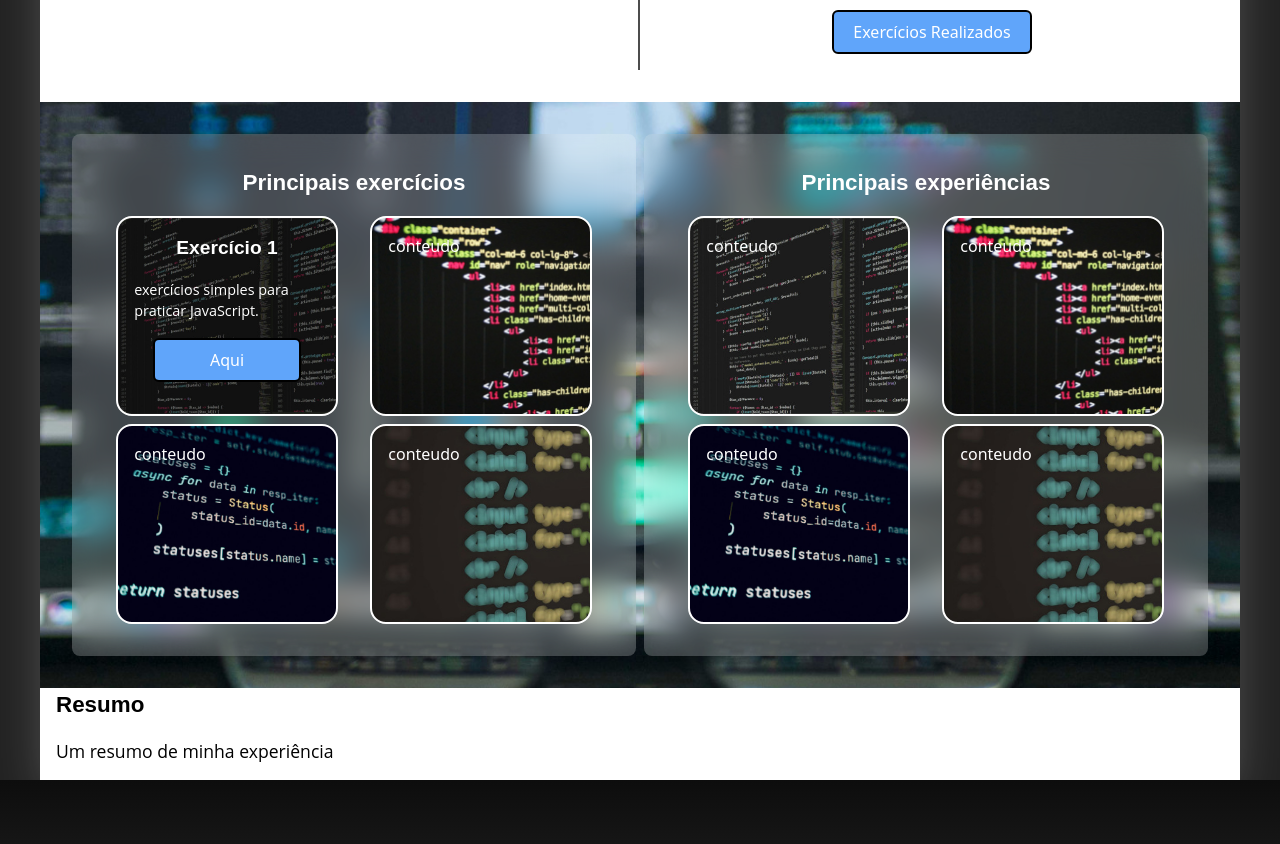
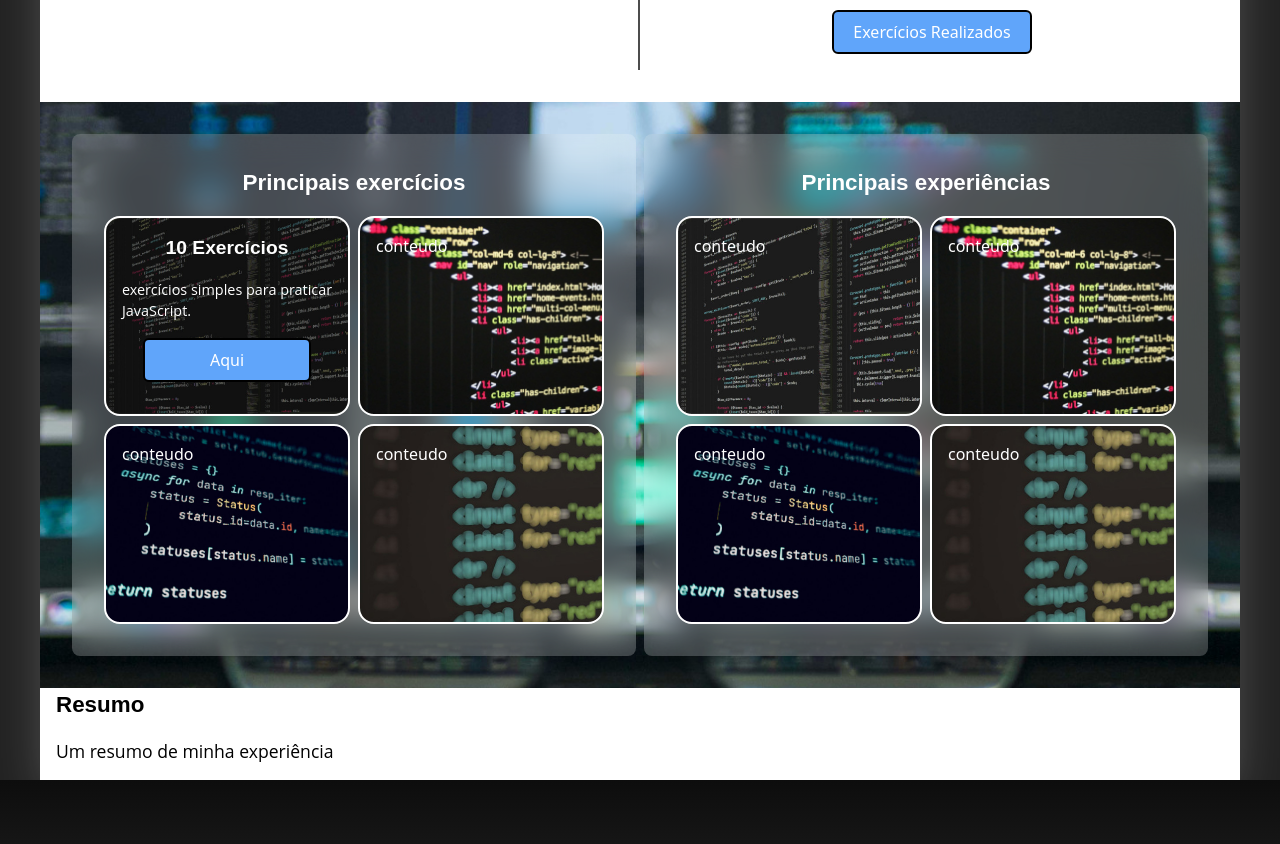
Before and after one commit to RosiestSloth/JavaScript-Trajectory, a Nuxt app: page / in a window 1280 px wide. Shown: the part 485-1329 px from the top of the page. Built offline with nearby package versions, Linux system fonts and the light colour scheme; grey boxes are pictures that could not be loaded.

Commit message:
Atualização do tamanho das caixas

```diff
--- a/pages/index.vue
+++ b/pages/index.vue
@@ -27,16 +27,16 @@
           </div>
         </section>
         <section class="mx-[-16px] bg-[url('/imgs/programador.jpg')] bg-cover bg-fixed bg-center p-8 flex flex-col md:flex-row md:flex-gap-4 items-center">
-          <div class="backdrop-blur-lg bg-white/20 p-8 rounded-lg shadow-lg h-full w-[80%] md:w-[50%] mr-2 mb-4 md:mb-0">
+          <div class="backdrop-blur-lg min-w-[300px] bg-white/20 p-8 rounded-lg shadow-lg h-full w-[80%] md:w-[50%] mr-2 mb-4 md:mb-0">
             <h2 id="texto-conteiner" class="text-white text-[1.4em] font-montserrat font-[700] text-center mb-4">
               Principais exercícios
             </h2>
             <div id="slide" class="w-full h-full justify-center items-center overflow-hidden flex flex-col md:flex-row sm:grid grid-cols-2 gap-2 justify-items-center">
-              <div class="border-2 border-white w-[90%] h-[200px] rounded-2xl bg-[url('/imgs/ex-1.jpg')] bg-cover text-white w-[90%] relative" id="pagina">
+              <div class="border-2 border-white w-[100%] h-[200px] rounded-2xl bg-[url('/imgs/ex-1.jpg')] bg-cover text-white w-[100%] relative" id="pagina">
                 <div class="absolute inset-0 bg-black/40 p-4 rounded-2xl">
                   <div id="content" class="">
                     <h3 class="text-white md:text-[1.2em] text-[1em] font-montserrat font-[700] text-center mb-4">
-                      Exercício 1
+                      10 Exercícios
                     </h3>
                     <p class="font-open-sans text-[0.7em] mt-4 font-[500] md:text-[0.9em]">
                       exercícios simples para praticar JavaScript.
@@ -45,44 +45,44 @@
                   </div>
                 </div>
               </div>
-              <div class="p-4 border-2 border-white w-[90%] h-[200px] mx-2 rounded-2xl  bg-[url('/imgs/ex-2.jpg')] bg-cover text-white" id="pagina">
+              <div class="p-4 border-2 border-white w-[100%] h-[200px] rounded-2xl  bg-[url('/imgs/ex-2.jpg')] bg-cover text-white" id="pagina">
                 <div id="content" class="">
                   conteudo
                 </div>
               </div>
-              <div class="p-4 border-2 border-white w-[90%] bg-white h-[200px] mx-2 rounded-2xl bg-[url('/imgs/ex-3.jpg')] bg-cover text-white" id="pagina">
+              <div class="p-4 border-2 border-white w-[100%] bg-white h-[200px] rounded-2xl bg-[url('/imgs/ex-3.jpg')] bg-cover text-white" id="pagina">
                 <div id="content" class="">
                   conteudo
                 </div>
               </div>
-              <div class="p-4 border-2 border-white w-[90%] bg-white h-[200px] mx-2 rounded-2xl bg-[url('/imgs/ex-4.jpg')] bg-cover md:mb-0 text-white" id="pagina">
+              <div class="p-4 border-2 border-white w-[100%] bg-white h-[200px] rounded-2xl bg-[url('/imgs/ex-4.jpg')] bg-cover md:mb-0 text-white" id="pagina">
                 <div id="content" class="">
                   conteudo
                 </div>
               </div>
             </div>
           </div>
-          <div class="backdrop-blur-lg bg-white/20 p-8 rounded-lg shadow-lg w-[80%] h-full md:w-[50%]">
+          <div class="backdrop-blur-lg min-w-[300px] bg-white/20 p-8 rounded-lg shadow-lg w-[80%] h-full md:w-[50%]">
             <h2 id="texto-conteiner" class="text-white text-[1.4em] font-montserrat font-[700] text-center mb-4">
               Principais experiências
             </h2>
             <div id="slide" class="w-full h-full justify-center items-center overflow-hidden flex flex-col md:flex-row sm:grid sm:grid-cols-2 gap-2 justify-items-center">
-              <div class="p-4 border-2 border-white w-[90%] h-[200px] mx-2 rounded-2xl bg-[url('/imgs/ex-1.jpg')] bg-cover text-white" id="pagina">
+              <div class="p-4 border-2 border-white w-[100%] h-[200px] rounded-2xl bg-[url('/imgs/ex-1.jpg')] bg-cover text-white" id="pagina">
                 <div id="content" class="">
                   conteudo
                 </div>
               </div>
-              <div class="p-4 border-2 border-white w-[90%] h-[200px] rounded-2xl bg-[url('/imgs/ex-2.jpg')] bg-cover text-white" id="pagina">
+              <div class="p-4 border-2 border-white w-[100%] h-[200px] rounded-2xl bg-[url('/imgs/ex-2.jpg')] bg-cover text-white" id="pagina">
                 <div id="content" class="">
                   conteudo
                 </div>
               </div>
-              <div class="p-4 border-2 border-white w-[90%] bg-white h-[200px] mx-2 rounded-2xl bg-[url('/imgs/ex-3.jpg')] bg-cover text-white" id="pagina">
+              <div class="p-4 border-2 border-white w-[100%] bg-white h-[200px] rounded-2xl bg-[url('/imgs/ex-3.jpg')] bg-cover text-white" id="pagina">
                 <div id="content" class="">
                   conteudo
                 </div>
               </div>
-              <div class="p-4 border-2 border-white w-[90%] bg-white h-[200px] mx-2 rounded-2xl bg-[url('/imgs/ex-4.jpg')] bg-cover md:mb-0 text-white" id="pagina ">
+              <div class="p-4 border-2 border-white w-[100%] bg-white h-[200px] rounded-2xl bg-[url('/imgs/ex-4.jpg')] bg-cover md:mb-0 text-white" id="pagina ">
                 <div id="content" class="">
                   conteudo
                 </div>
```
